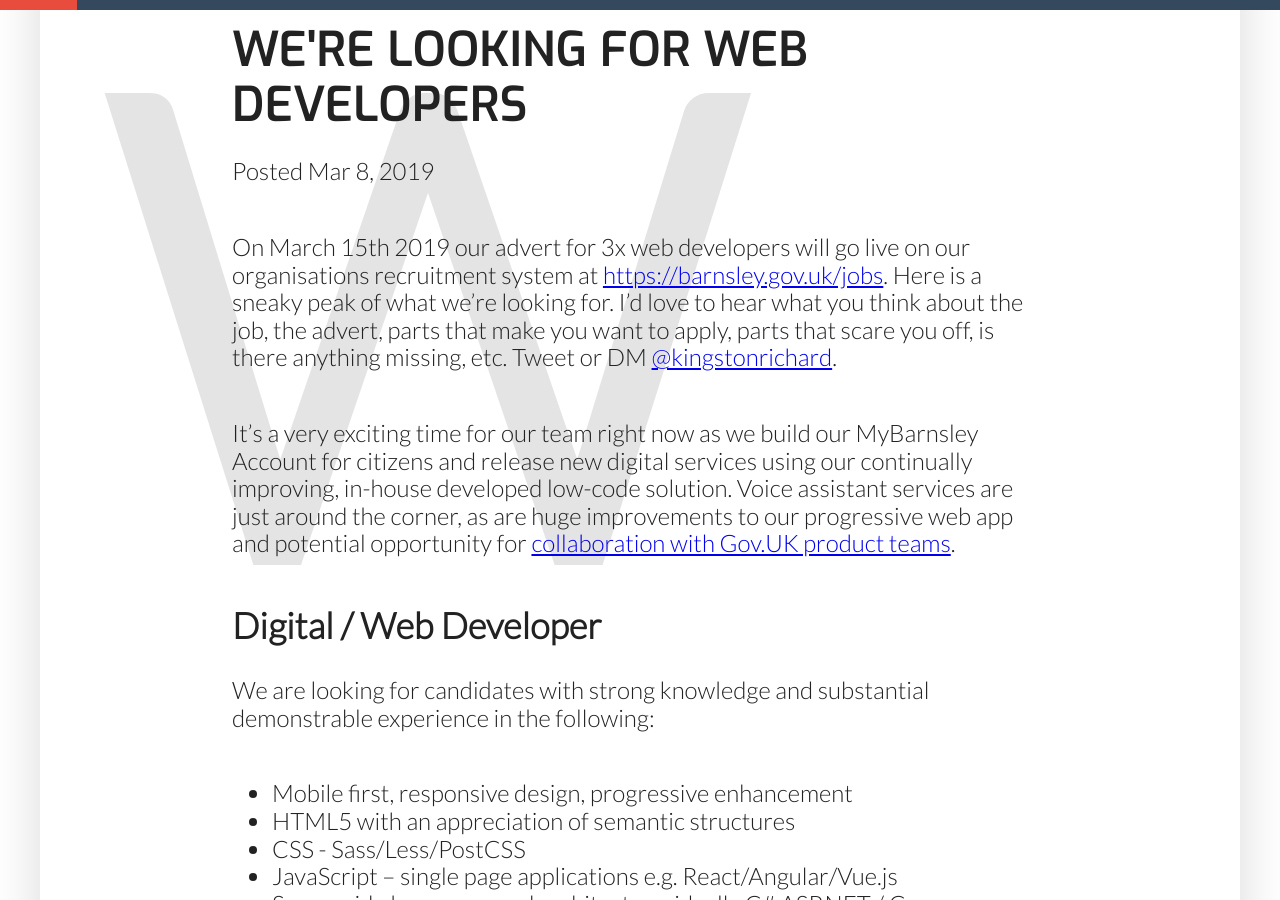
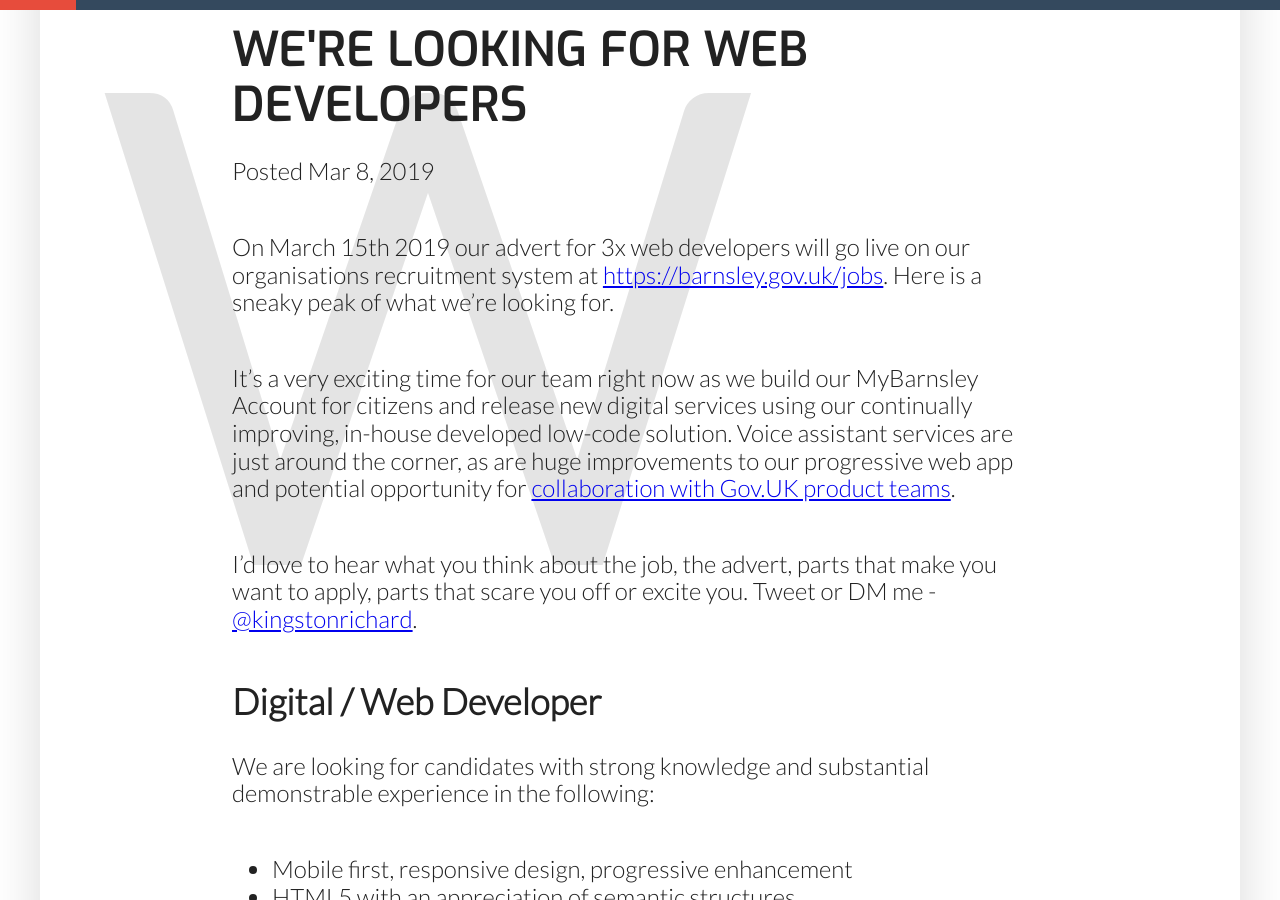
Before and after one commit to kingstonrichard/kingstonrichard.uk, a Jekyll site: the page built from _posts/2019-03-08-were-looking-for-web-developers.markdown, in a window 1280 px wide and 900 px high, scrolled down 245 px. Built offline with Jekyll 4.4.1, drawn with Linux system fonts in a browser that asks for light colours; nearby versions of some CDN libraries; some of the changed text lies outside the part shown.

Commit message:
Updated comms

```diff
--- a/_posts/2019-03-08-were-looking-for-web-developers.markdown
+++ b/_posts/2019-03-08-were-looking-for-web-developers.markdown
@@ -6,9 +6,11 @@
 categories: work
 intro: We'll be hiring soon and here's a sneaky peak of what we'll be looking for
 ---
-On March 15th 2019 our advert for 3x web developers will go live on our organisations recruitment system at [https://barnsley.gov.uk/jobs](https://barnsley.gov.uk/jobs). Here is a sneaky peak of what we're looking for. I'd love to hear what you think about the job, the advert, parts that make you want to apply, parts that scare you off, is there anything missing, etc. Tweet or DM [@kingstonrichard](https://twitter.com/kingstonrichard).
+On March 15th 2019 our advert for 3x web developers will go live on our organisations recruitment system at [https://barnsley.gov.uk/jobs](https://barnsley.gov.uk/jobs). Here is a sneaky peak of what we're looking for.
 
 It's a very exciting time for our team right now as we build our MyBarnsley Account for citizens and release new digital services using our continually improving, in-house developed low-code solution. Voice assistant services are just around the corner, as are huge improvements to our progressive web app and potential opportunity for [collaboration with Gov.UK product teams](https://twitter.com/kingstonrichard/status/1101549517235724291).
+
+I'd love to hear what you think about the job, the advert, parts that make you want to apply, parts that scare you off or excite you. Tweet or DM me - [@kingstonrichard](https://twitter.com/kingstonrichard).
 
 ## Digital / Web Developer
 
```
Also changed, not shown: other parts of _posts/2019-03-08-were-looking-for-web-developers.markdown (+1 -1 lines).
